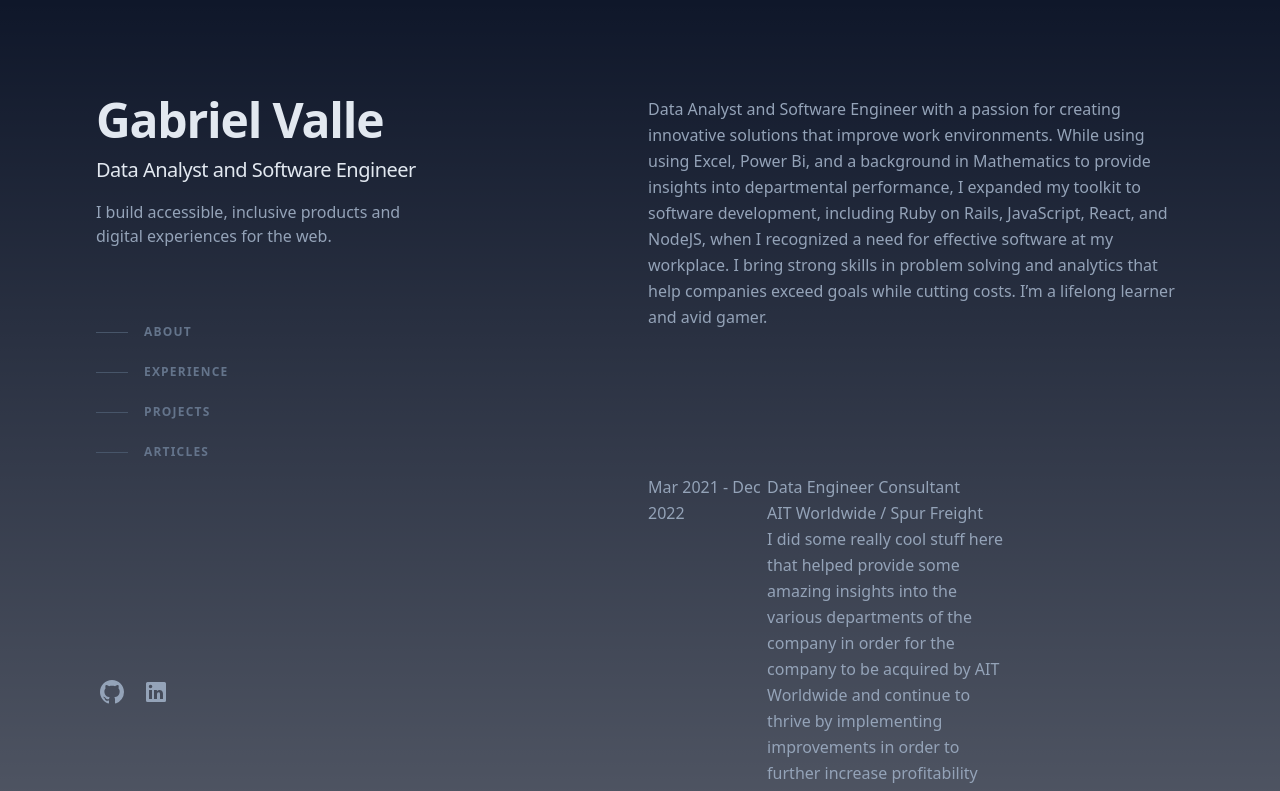
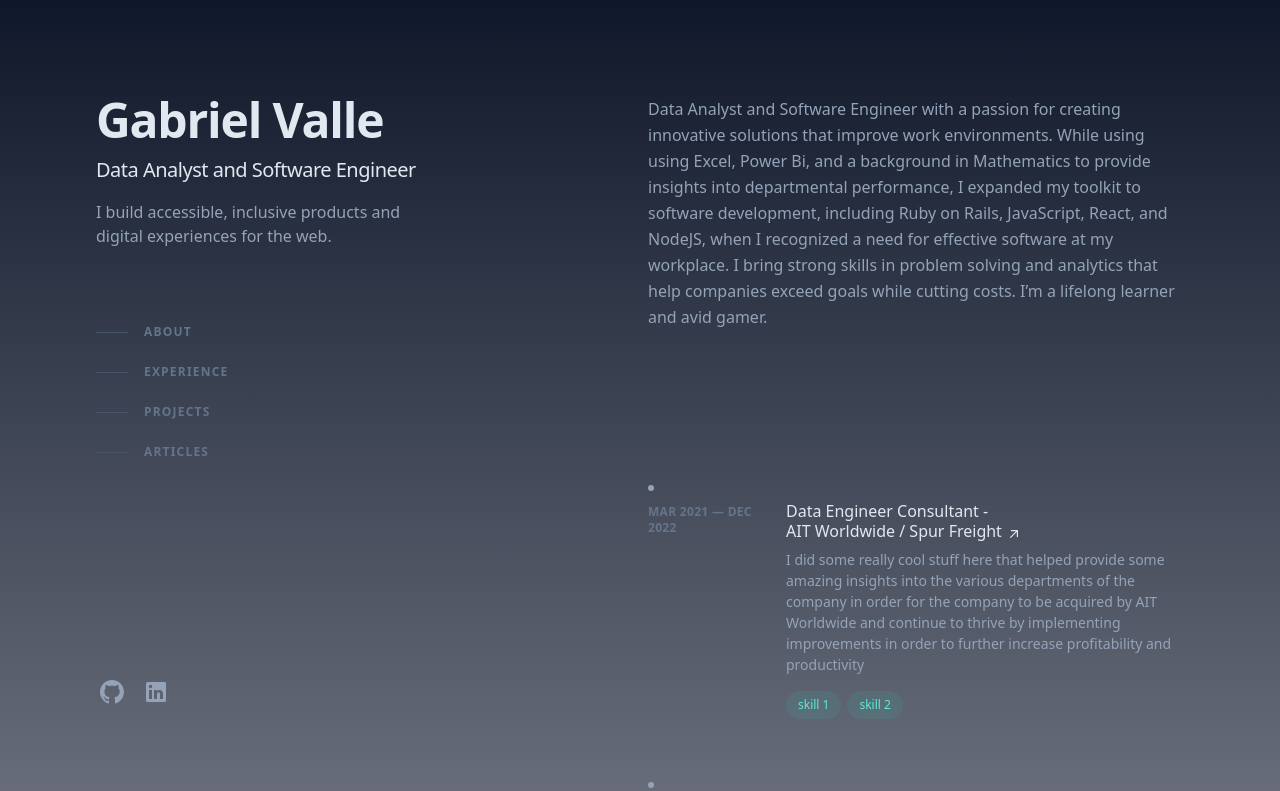
Before and after one commit to GabrielValle91/portfolio, a Next.js app: page / in a window 1280 px wide. Shown: the top 791 px of the page. Built offline with nearby package versions, Linux system fonts and the light colour scheme.

Commit message:
update styling for jobs

```diff
--- a/app/components/jobListing.tsx
+++ b/app/components/jobListing.tsx
@@ -1,39 +1,63 @@
 import SkillPill from './skillPill';
+import { IJob } from '../helpers/jobs';
+import Link from 'next/link';
 
-interface IJobListing {
-  title: string;
-  company: string;
-  companyUrl: string;
-  synopsis: string;
-  skills: string[];
-  startDate: string;
-  endDate: string;
-}
-
-const JobListing = (props: IJobListing) => {
+const JobListing = (props: IJob) => {
   const { title, company, companyUrl, synopsis, skills, startDate, endDate } =
     props;
 
   return (
-    <div className='w-2/3 grid grid-cols-6'>
-      <div className='col-span-2'>
-        <div>
-          {startDate} - {endDate}
+    <li className='mb-12'>
+      <div className='group relative grid pb-1 transition-all sm:grid-cols-8 sm:gap-8 md:gap-4 lg:hover:!opacity-100 lg:group-hover/list:opacity-50'>
+        <div className='absolute -inset-x-4 -inset-y-4 z-0 hidden rounded-md transition motion-reduce:transition-none lg:-inset-x-6 lg:block lg:group-hover:bg-slate-800/50 lg:group-hover:shadow-[inset_0_1px_0_0_rgba(148,163,184,0.1)] lg:group-hover:drop-shadow-lg'></div>
+        <header
+          className='z-10 mb-2 mt-1 text-xs font-semibold uppercase tracking-wide text-slate-500 sm:col-span-2'
+          aria-label={`${startDate} to ${endDate}`}
+        >
+          {startDate} — {endDate}
+        </header>
+        <div className='z-10 sm:col-span-6'>
+          <h3 className='font-medium leading-snug text-slate-200'>
+            <div>
+              <Link
+                className='inline-flex items-baseline font-medium leading-tight text-slate-200 hover:text-teal-300 focus-visible:text-teal-300  group/link text-base'
+                href={companyUrl}
+                target='_blank'
+                rel='noreferrer'
+                aria-label={`${title} at ${company}`}
+              >
+                <span className='absolute -inset-x-4 -inset-y-2.5 hidden rounded md:-inset-x-6 md:-inset-y-4 lg:block'></span>
+                <span>
+                  {title} -{' '}
+                  <span className='inline-block'>
+                    {company}
+                    <svg
+                      xmlns='http://www.w3.org/2000/svg'
+                      viewBox='0 0 20 20'
+                      fill='currentColor'
+                      className='inline-block h-4 w-4 shrink-0 transition-transform group-hover/link:-translate-y-1 group-hover/link:translate-x-1 group-focus-visible/link:-translate-y-1 group-focus-visible/link:translate-x-1 motion-reduce:transition-none ml-1 translate-y-px'
+                      aria-hidden='true'
+                    >
+                      <path
+                        fillRule='evenodd'
+                        d='M5.22 14.78a.75.75 0 001.06 0l7.22-7.22v5.69a.75.75 0 001.5 0v-7.5a.75.75 0 00-.75-.75h-7.5a.75.75 0 000 1.5h5.69l-7.22 7.22a.75.75 0 000 1.06z'
+                        clipRule='evenodd'
+                      ></path>
+                    </svg>
+                  </span>
+                </span>
+              </Link>
+            </div>
+          </h3>
+          <p className='mt-2 text-sm leading-normal'>{synopsis}</p>
+          <ul className='mt-2 flex flex-wrap' aria-label='skills'>
+            {skills.map((skill: string) => {
+              return <SkillPill skill={skill} />;
+            })}
+          </ul>
         </div>
       </div>
-      <div className='col-span-4'>
-        <div>{title}</div>
-        <a href={companyUrl}>
-          <div>{company}</div>
-        </a>
-        <div>{synopsis}</div>
-        <div>
-          {skills.map((skill: string) => {
-            return <SkillPill skill={skill} />;
-          })}
-        </div>
-      </div>
-    </div>
+    </li>
   );
 };
 
```
